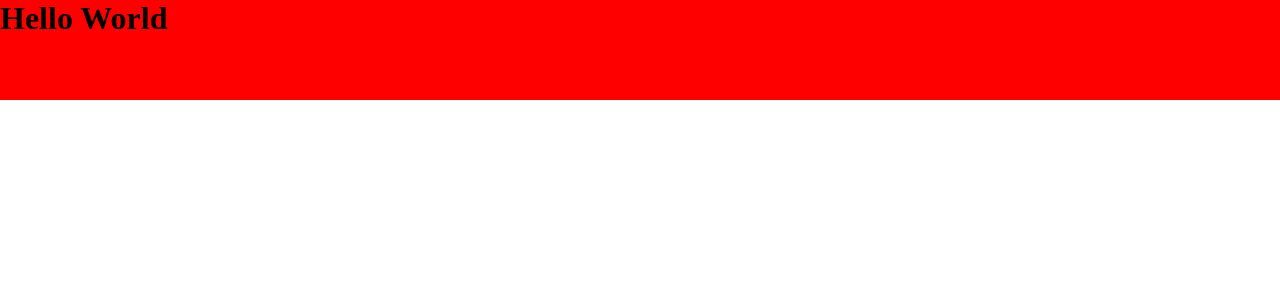
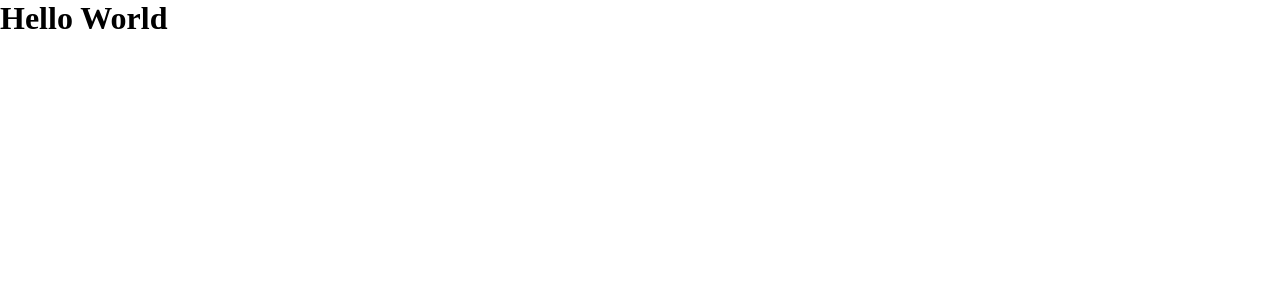
Before and after one commit to Kubo-Architecture/kubo-frontend, a React (Vite) app: page /login in a window 1280 px wide. Shown: the top 300 px of the page. Built offline with nearby package versions, Linux system fonts and the light colour scheme.

Commit message:
feat: implement simple header component inicial structure

```diff
--- a/src/views/LoginPage/styles.css
+++ b/src/views/LoginPage/styles.css
@@ -1,4 +1,3 @@
 .container{
-    background-color: red;
-    height: 100px;
+    height: 100dvh;
 }
```
Also changed, not shown: src/components/Universal/SimpleHeader/index.jsx (added, +7 -0 lines).
